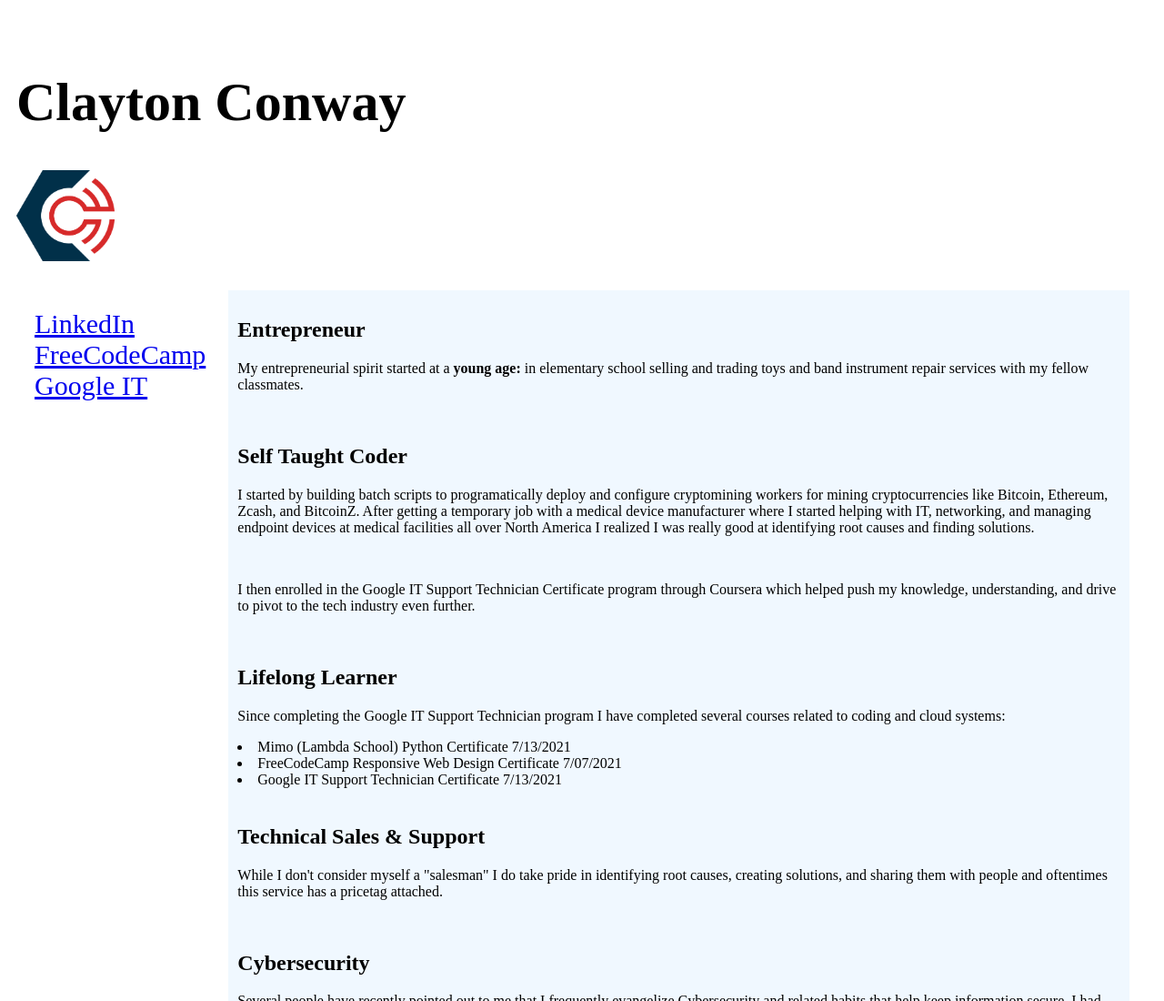
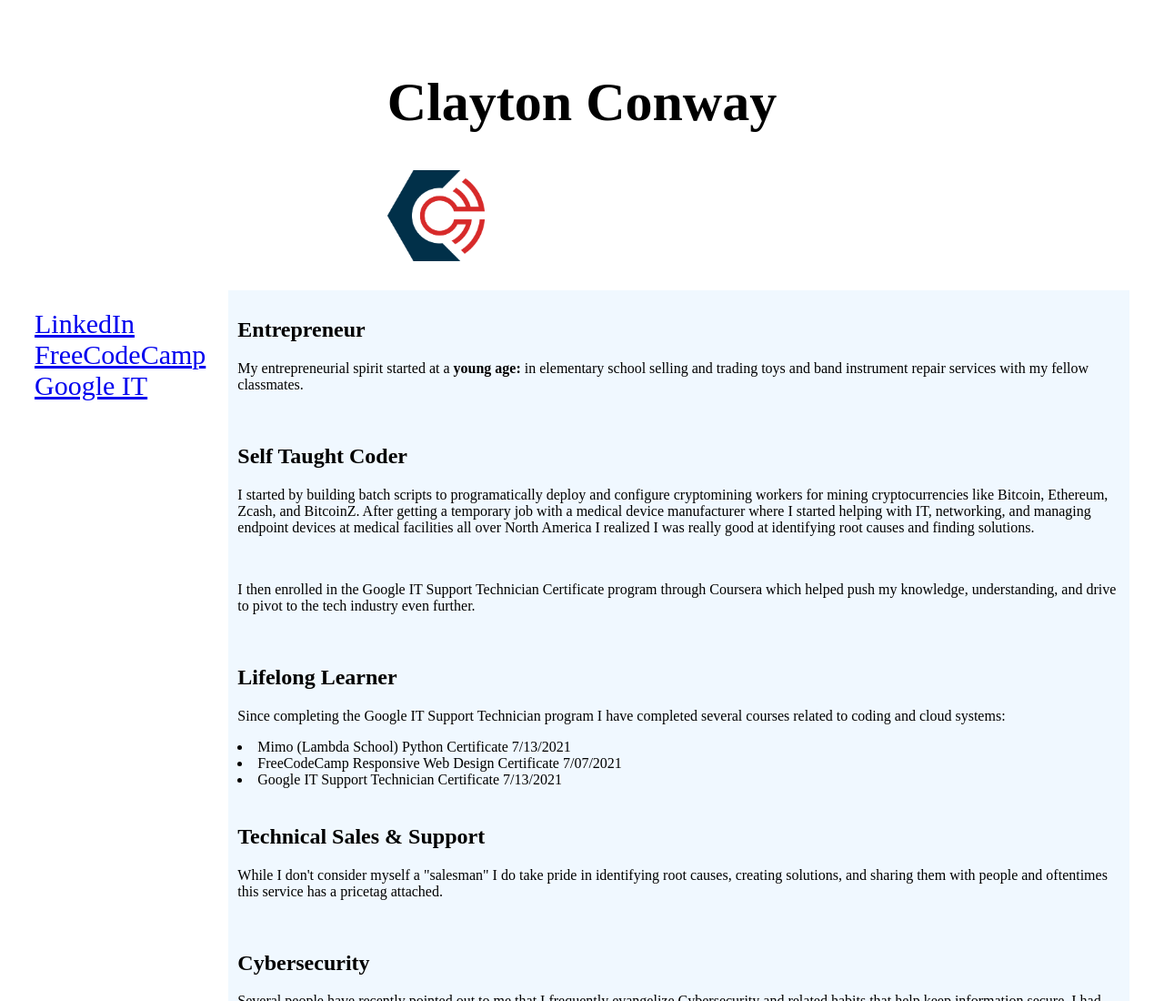
Before and after one commit to claytonconway/claytonconway.github.io, a plain HTML site: page index.html in a window 1280 px wide. Shown: the top 1100 px of the page at 91% size. Drawn offline with Linux system fonts and the light colour scheme.

Commit message:
Update ccstylesheet.css

```diff
--- a/ccstylesheet.css
+++ b/ccstylesheet.css
@@ -25,6 +25,9 @@
     padding: 10px;
     margin-left: 20px;
 }
+.item1 {
+    margin:auto;
+}
 .item2 {
     margin-left: 20px;
 }
```
